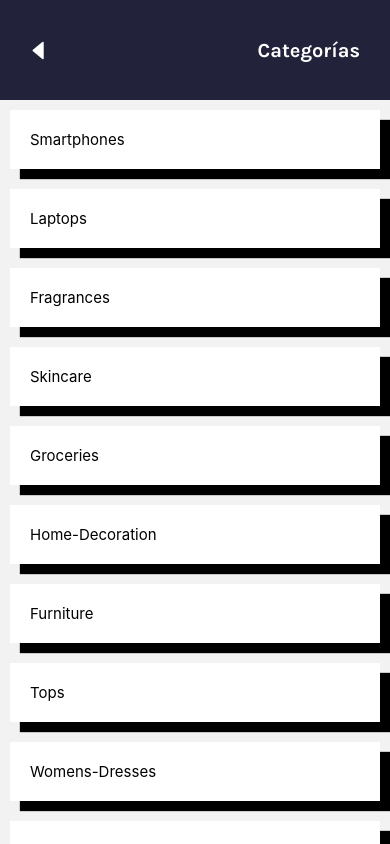
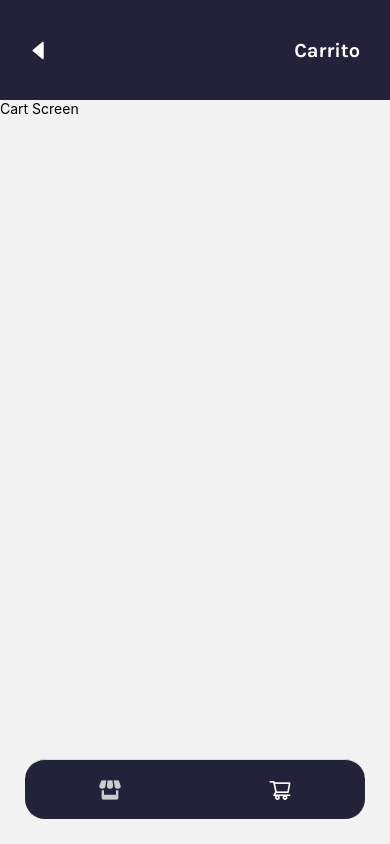
Before and after one commit to Profe-Pablo/56680-my-ecommerce-app, a React Native app: screen /CartStack in a window 390 px wide. Built offline with nearby package versions, Linux system fonts and the light colour scheme.

Commit message:
Clase 10 - Implements Tab Navigation

```diff
--- a/App.js
+++ b/App.js
@@ -1,16 +1,9 @@
 import { ActivityIndicator } from 'react-native';
-//import CategoriesScreen from './src/screens/CategoriesScreen'
-//import ProductsByCategoryScreen from './src/screens/ProductsByCategoryScreen'
-//import ProductDetailScreen from './src/screens/ProductDetailScreen';
-import Navigator from './src/navigation/Navigator';
 import { useFonts } from 'expo-font'
-import { useState } from 'react';
+import TabNavigator from './src/navigation/TabNavigator';
 
 export default function App() {
-  const [categorySelected, setCategorySelected] = useState('')
-  const [productIdSelected, setProductIdSelected] = useState(null)
 
-  //console.log("Categoría seleccionada: ", categorySelected)
 
   const [fontLoaded] = useFonts({
     'Karla-regular': require('./assets/fonts/Karla-Regular.ttf'),
@@ -19,29 +12,7 @@ export default function App() {
 
   if (!fontLoaded) return <ActivityIndicator />
 
-  const onSelectCategory = (category) => {
-    setCategorySelected(category)
-  }
-
-  const onSelectProductId = (productId) => {
-    setProductIdSelected(productId)
-  }
-
   return (
-    <>
-    <Navigator />
-    {/* {
-      productIdSelected
-      ?
-        <ProductDetailScreen productId={productIdSelected} />
-        :
-      categorySelected
-        ?
-        <ProductsByCategoryScreen category={categorySelected} onSelectProductIdEvent={onSelectProductId} />
-        :
-        <CategoriesScreen onSelectCategoryEvent={onSelectCategory} />
-    } */}
-    </>
-
+    <TabNavigator />
   );
 }
--- a/package.json
+++ b/package.json
@@ -9,6 +9,7 @@
     "web": "expo start --web"
   },
   "dependencies": {
+    "@react-navigation/bottom-tabs": "^6.5.11",
     "@react-navigation/native": "^6.1.9",
     "@react-navigation/native-stack": "^6.9.17",
     "expo": "~49.0.15",
--- a/src/components/Header.jsx
+++ b/src/components/Header.jsx
@@ -5,9 +5,16 @@ import { AntDesign } from '@expo/vector-icons';
 const Header = ({ title, navigation }) => {
     return (
         <View style={styles.headerContainer}>
-            <TouchableOpacity onPress={navigation.goBack}>
-                <AntDesign name="caretleft" size={20} color="white" />
-            </TouchableOpacity>
+            {
+                navigation.canGoBack()
+                    ?
+                    <TouchableOpacity onPress={navigation.goBack}>
+                        <AntDesign name="caretleft" size={20} color="white" />
+                    </TouchableOpacity>
+                    :
+                    <View></View>
+            }
+
             <Text style={styles.headerTitle}>{title}</Text>
 
         </View>
--- /dev/null
+++ b/src/navigation/CartNavigator.jsx
@@ -0,0 +1,25 @@
+import { createNativeStackNavigator } from "@react-navigation/native-stack";
+import Header from "../components/Header";
+import CartScreen from "../screens/CartScreen";
+
+const Stack = createNativeStackNavigator()
+
+const CartNavigator = () => {
+    return(
+        <Stack.Navigator
+                initialRouteName="Carrito"
+                screenOptions={
+                    ({navigation, route}) => ({
+                        header: () => <Header title={route.name} navigation={navigation} />
+                    })
+                }
+            >
+                <Stack.Screen
+                    name="Carrito"
+                    component={CartScreen}
+                />
+            </Stack.Navigator>
+    )
+}
+
+export default CartNavigator
--- a/src/navigation/Navigator.jsx
+++ b/src/navigation/ShopNavigator.jsx
@@ -1,5 +1,4 @@
 import { createNativeStackNavigator } from "@react-navigation/native-stack";
-import { NavigationContainer } from "@react-navigation/native";
 import Header from "../components/Header";
 
 //Importamos las vistas
@@ -9,9 +8,8 @@ import ProductDetailScreen from '../screens/ProductDetailScreen'
 
 const Stack = createNativeStackNavigator()
 
-const Navigator = () => {
+const ShopNavigator = () => {
     return(
-        <NavigationContainer>
             <Stack.Navigator
                 initialRouteName="Categorías"
                 screenOptions={
@@ -35,9 +33,8 @@ const Navigator = () => {
                     component={ProductDetailScreen}
                 />
             </Stack.Navigator>
-        </NavigationContainer>
     )
 }
 
 
-export default Navigator
+export default ShopNavigator
--- /dev/null
+++ b/src/navigation/TabNavigator.jsx
@@ -0,0 +1,61 @@
+import { NavigationContainer } from "@react-navigation/native";
+import { createBottomTabNavigator } from "@react-navigation/bottom-tabs";
+import { StyleSheet } from "react-native";
+
+import ShopNavigator from "./ShopNavigator";
+import CartNavigator from "./CartNavigator";
+import { colors } from "../global/colors";
+import { Entypo, AntDesign  } from '@expo/vector-icons';
+
+const Tab = createBottomTabNavigator()
+
+
+const TabNavigator = ()=>{
+
+    return(
+        <NavigationContainer>
+            <Tab.Navigator
+                screenOptions={{
+                    headerShown: false,
+                    tabBarShowLabel: false,
+                    tabBarStyle:styles.tabBar,
+                }}
+            >
+                <Tab.Screen
+                    name="ShopStack"
+                    component={ShopNavigator}
+                    options={{
+                        tabBarIcon: ({focused}) => (
+                            <Entypo name="shop" size={24} color={focused?"#fff":"#ccc"} />
+                        )
+                    }}
+                />
+                <Tab.Screen
+                    name="CartStack"
+                    component={CartNavigator}
+                    options={{
+                        tabBarIcon: ({focused}) => (
+                            <AntDesign name="shoppingcart" size={24} color={focused?"#fff":"#ccc"} />
+                        )
+                    }}
+                />
+            </Tab.Navigator>
+        </NavigationContainer>
+    )
+}
+
+export default TabNavigator
+
+const styles = StyleSheet.create({
+    tabBar:{
+        backgroundColor: colors.primary,
+        shadowColor: "#ccc",
+        elevation: 1,
+        position: "absolute",
+        left: 25,
+        right: 25,
+        bottom: 25,
+        height: 60,
+        borderRadius:20,
+    }
+})
--- /dev/null
+++ b/src/screens/CartScreen.jsx
@@ -0,0 +1,14 @@
+import { StyleSheet, Text, View } from 'react-native'
+import React from 'react'
+
+const CartScreen = () => {
+  return (
+    <View>
+      <Text>Cart Screen</Text>
+    </View>
+  )
+}
+
+export default CartScreen
+
+const styles = StyleSheet.create({})
--- a/src/screens/CategoriesScreen.jsx
+++ b/src/screens/CategoriesScreen.jsx
@@ -12,7 +12,7 @@ const CategoriesScreen = ({navigation}) => {
     return(
         <>
         {/* <Header title="Categorías" /> */}
-        <FlatList
+        <FlatList style={styles.categories}
             data={categories_data}
             renderItem={renderCategoryItem}
             keyExtractor={item=>item}
@@ -24,4 +24,7 @@ const CategoriesScreen = ({navigation}) => {
 export default CategoriesScreen
 
 const styles = StyleSheet.create({
+    categories:{
+        marginBottom:90,
+    }
 })
```
Also changed, not shown: 1 other file (tests, documents, lock files or other folders).
